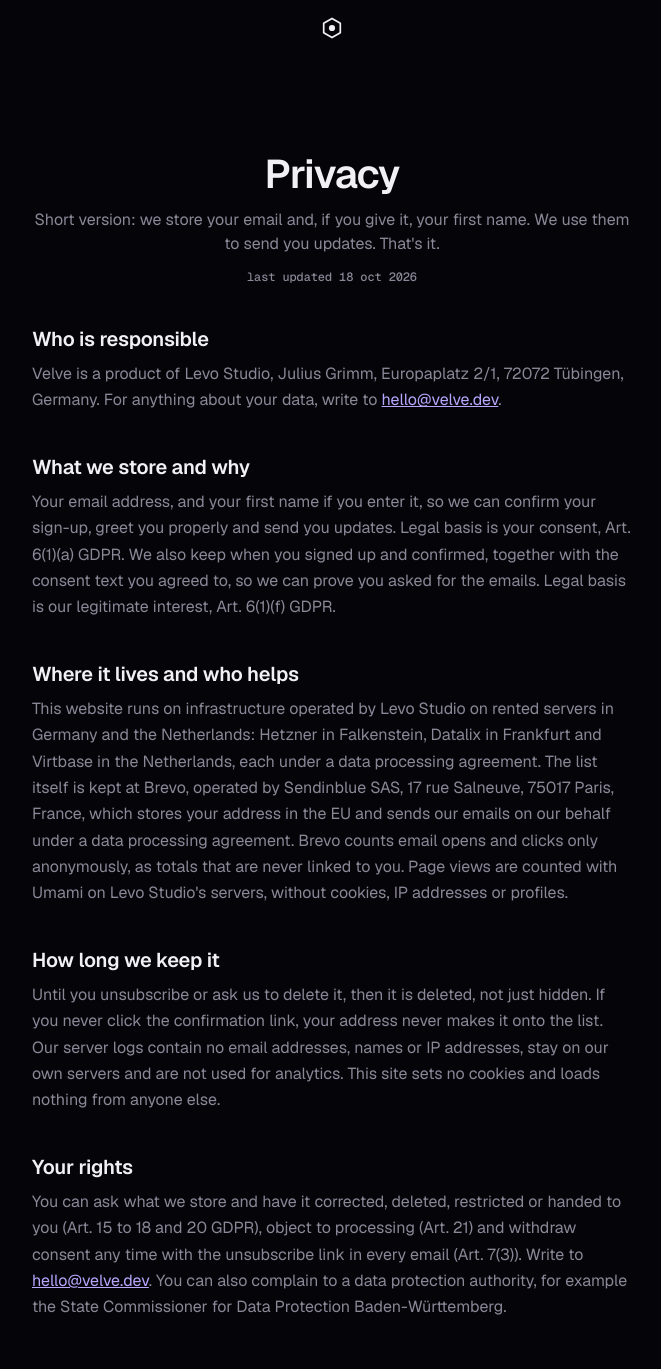
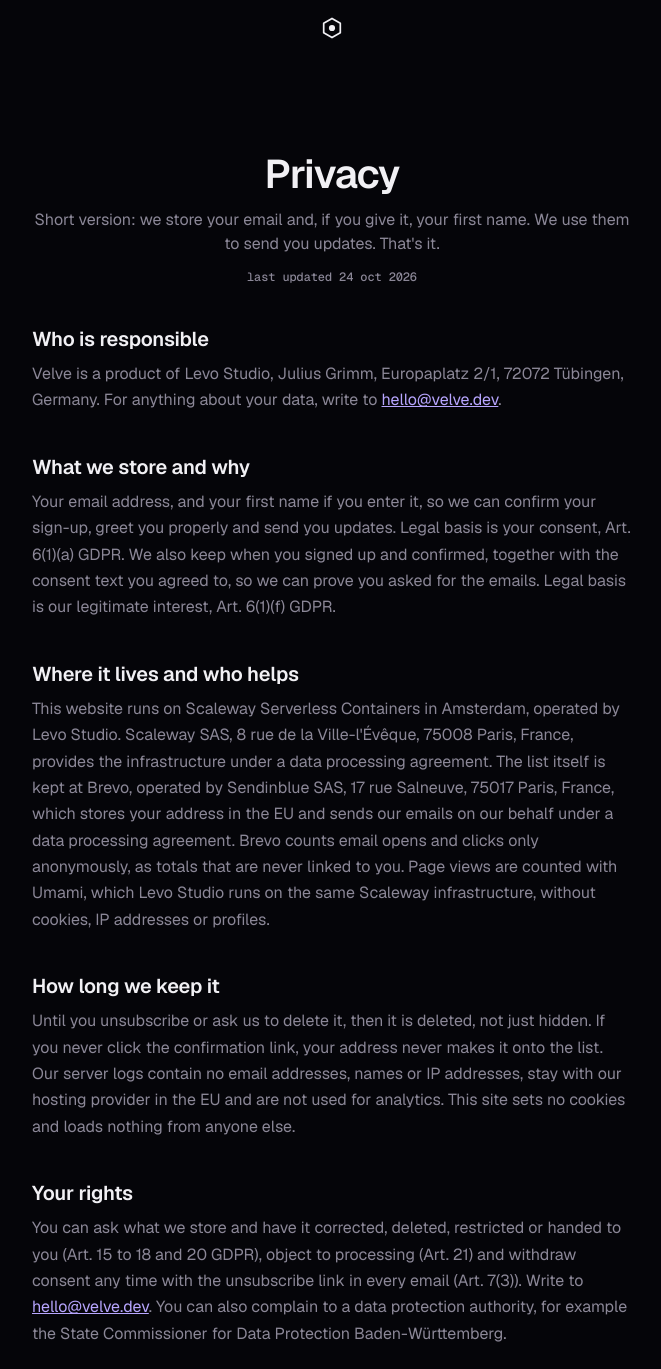
Before and after one commit to velve-dev/velve-waitlist, a Next.js app: page /privacy in a window 1280 px wide. Shown: the top 1369 px of the page, without its empty margins (308-969 px from the left). Built offline with nearby package versions, Linux system fonts and the light colour scheme.

Commit message:
fix: name Scaleway as the host in the privacy policy
The waitlist and Umami moved from the rented Hetzner, Datalix and Virtbase servers to Scaleway, so the hosting and logs sentences were no longer true. The approved copy and the date line follow the new wording.

```diff
--- a/scripts/approved-copy.json
+++ b/scripts/approved-copy.json
@@ -88,7 +88,7 @@
   "Copyright",
   "Content on this site is subject to German copyright law. Velve's source code is published under the licence stated in each repository.",
   "Short version: we store your email and, if you give it, your first name. We use them to send you updates. That's it.",
-  "last updated 18 oct 2026",
+  "last updated 24 oct 2026",
   "Who is responsible",
   "Velve is a product of Levo Studio, Julius Grimm, Europaplatz 2/1, 72072 Tübingen, Germany. For anything about your data, write to hello@velve.dev.",
   "What we store and why",
@@ -97,7 +97,7 @@
   "How long we keep it",
   "Your rights",
   "You can ask what we store and have it corrected, deleted, restricted or handed to you (Art. 15 to 18 and 20 GDPR), object to processing (Art. 21) and withdraw consent any time with the unsubscribe link in every email (Art. 7(3)). Write to hello@velve.dev. You can also complain to a data protection authority, for example the State Commissioner for Data Protection Baden-Württemberg.",
-  "This website runs on infrastructure operated by Levo Studio on rented servers in Germany and the Netherlands: Hetzner in Falkenstein, Datalix in Frankfurt and Virtbase in the Netherlands, each under a data processing agreement. The list itself is kept at Brevo, operated by Sendinblue SAS, 17 rue Salneuve, 75017 Paris, France, which stores your address in the EU and sends our emails on our behalf under a data processing agreement. Brevo counts email opens and clicks only anonymously, as totals that are never linked to you. Page views are counted with Umami on Levo Studio's servers, without cookies, IP addresses or profiles.",
-  "Until you unsubscribe or ask us to delete it, then it is deleted, not just hidden. If you never click the confirmation link, your address never makes it onto the list. Our server logs contain no email addresses, names or IP addresses, stay on our own servers and are not used for analytics. This site sets no cookies and loads nothing from anyone else.",
+  "This website runs on Scaleway Serverless Containers in Amsterdam, operated by Levo Studio. Scaleway SAS, 8 rue de la Ville-l'Évêque, 75008 Paris, France, provides the infrastructure under a data processing agreement. The list itself is kept at Brevo, operated by Sendinblue SAS, 17 rue Salneuve, 75017 Paris, France, which stores your address in the EU and sends our emails on our behalf under a data processing agreement. Brevo counts email opens and clicks only anonymously, as totals that are never linked to you. Page views are counted with Umami, which Levo Studio runs on the same Scaleway infrastructure, without cookies, IP addresses or profiles.",
+  "Until you unsubscribe or ask us to delete it, then it is deleted, not just hidden. If you never click the confirmation link, your address never makes it onto the list. Our server logs contain no email addresses, names or IP addresses, stay with our hosting provider in the EU and are not used for analytics. This site sets no cookies and loads nothing from anyone else.",
   "Nothing there? Check your spam folder. Each address gets one link a day."
 ]
--- a/src/content/legal.ts
+++ b/src/content/legal.ts
@@ -45,7 +45,7 @@
   title: "Privacy",
   subline:
     "Short version: we store your email and, if you give it, your first name. We use them to send you updates. That's it.",
-  updated: "last updated 18 oct 2026",
+  updated: "last updated 24 oct 2026",
   sections: [
     {
       heading: "Who is responsible",
@@ -57,11 +57,11 @@
     },
     {
       heading: "Where it lives and who helps",
-      text: "This website runs on infrastructure operated by Levo Studio on rented servers in Germany and the Netherlands: Hetzner in Falkenstein, Datalix in Frankfurt and Virtbase in the Netherlands, each under a data processing agreement. The list itself is kept at Brevo, operated by Sendinblue SAS, 17 rue Salneuve, 75017 Paris, France, which stores your address in the EU and sends our emails on our behalf under a data processing agreement. Brevo counts email opens and clicks only anonymously, as totals that are never linked to you. Page views are counted with Umami on Levo Studio's servers, without cookies, IP addresses or profiles.",
+      text: "This website runs on Scaleway Serverless Containers in Amsterdam, operated by Levo Studio. Scaleway SAS, 8 rue de la Ville-l'Évêque, 75008 Paris, France, provides the infrastructure under a data processing agreement. The list itself is kept at Brevo, operated by Sendinblue SAS, 17 rue Salneuve, 75017 Paris, France, which stores your address in the EU and sends our emails on our behalf under a data processing agreement. Brevo counts email opens and clicks only anonymously, as totals that are never linked to you. Page views are counted with Umami, which Levo Studio runs on the same Scaleway infrastructure, without cookies, IP addresses or profiles.",
     },
     {
       heading: "How long we keep it",
-      text: "Until you unsubscribe or ask us to delete it, then it is deleted, not just hidden. If you never click the confirmation link, your address never makes it onto the list. Our server logs contain no email addresses, names or IP addresses, stay on our own servers and are not used for analytics. This site sets no cookies and loads nothing from anyone else.",
+      text: "Until you unsubscribe or ask us to delete it, then it is deleted, not just hidden. If you never click the confirmation link, your address never makes it onto the list. Our server logs contain no email addresses, names or IP addresses, stay with our hosting provider in the EU and are not used for analytics. This site sets no cookies and loads nothing from anyone else.",
     },
     {
       heading: "Your rights",
```
Also changed, not shown: 1 other file (tests, documents, lock files or other folders).
